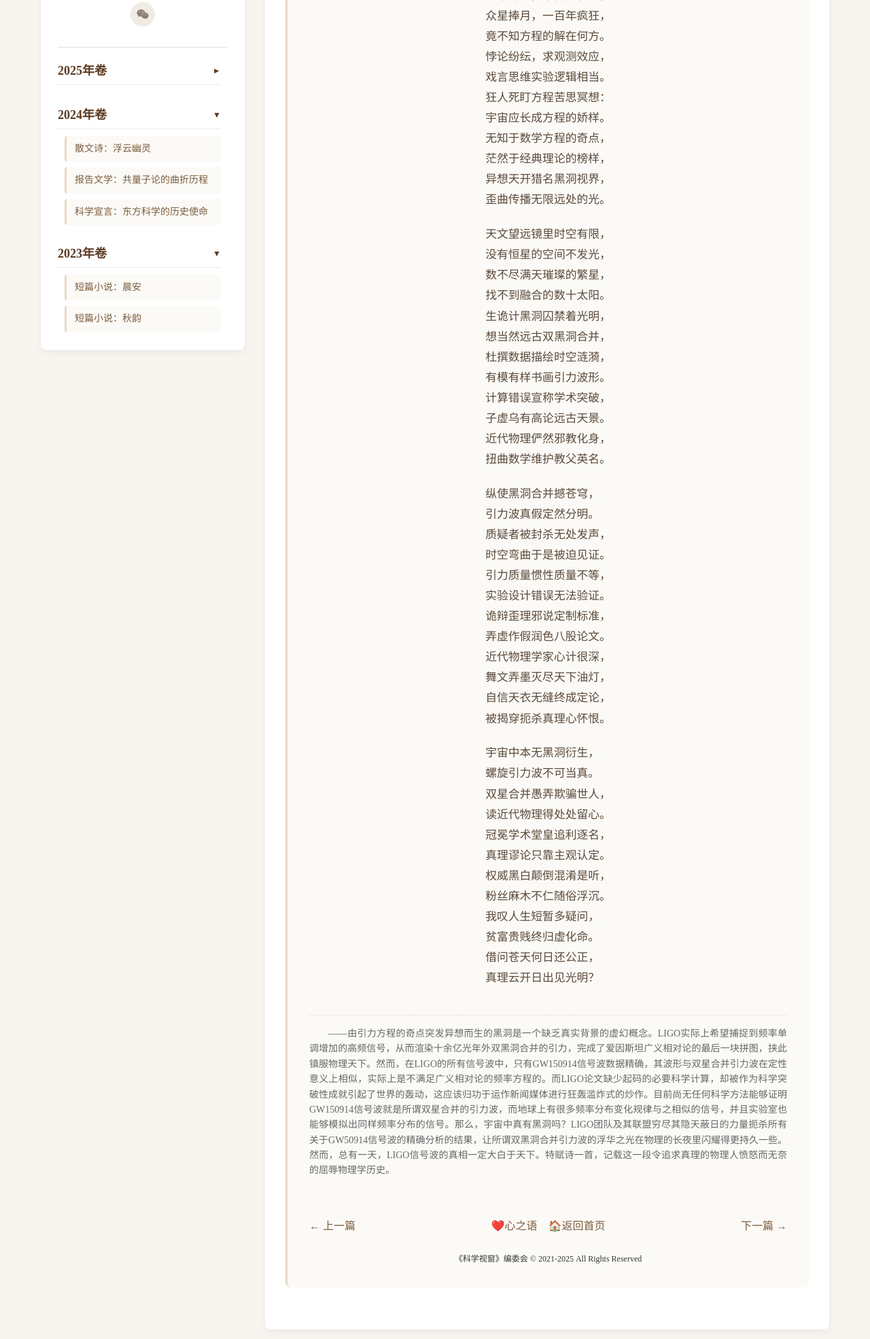
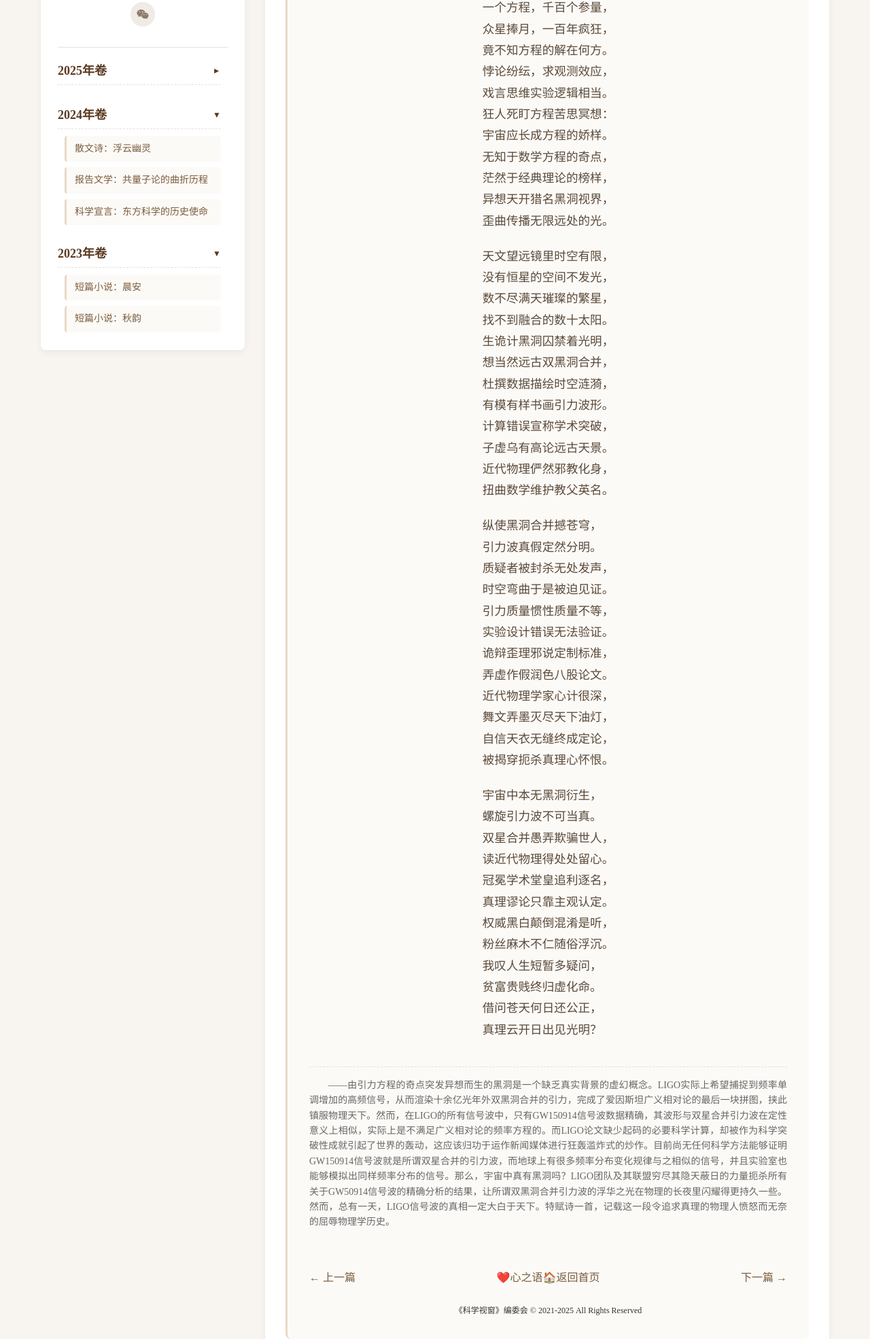
Before and after one commit to mathnature/Science-Window, a plain HTML site: page SW202104.html in a window 1280 px wide. Shown: the part 737-2707 px from the top of the page at 68% size. Drawn offline with Linux system fonts and the light colour scheme.

Commit message:
Add files via upload

```diff
--- a/SW202104.html
+++ b/SW202104.html
@@ -298,7 +298,7 @@
         }
 
         .poem-line {
-            font-size: 1.05rem;
+            font-size: 1.1rem;
             line-height: 1.6;
             color: #5a4a3a;
             margin: 0.2rem 0;
@@ -578,9 +578,7 @@ a:hover {
    style="color: #7a5c3c; text-decoration: none; transition: all 0.3s ease;"
    onmouseover="this.style.color='#ff6600'; this.style.transform='translateY(-1px)'"
    onmouseout="this.style.color='#7a5c3c'; this.style.transform='translateY(0)'">
-   ❤️心之语
-<span style="display: inline-block; width: 0.5em;"></span>
-🏠返回首页
+<p>❤️心之语🏠返回首页</p>
 </a>
     <a href="SW202105.html" style="color: #7a5c3c; text-decoration: none;">下一篇 →</a>
 </div>
```
